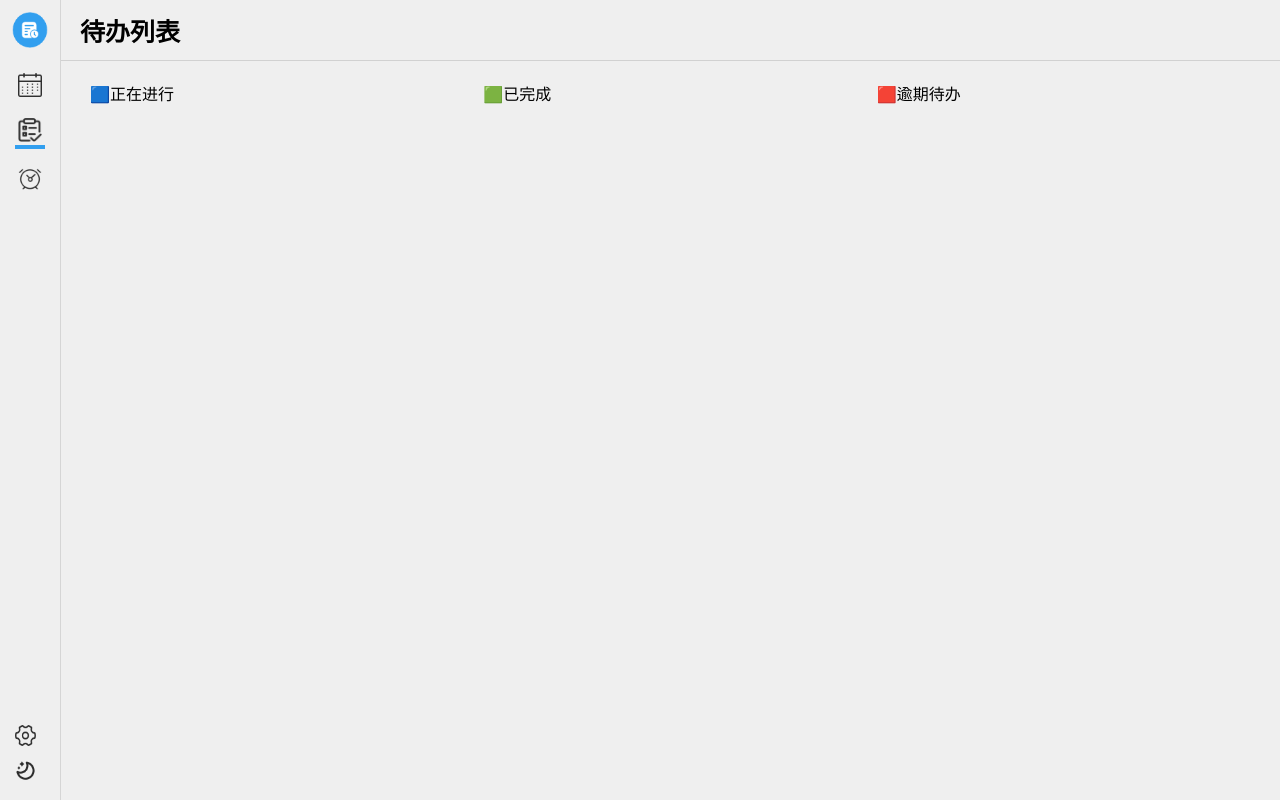
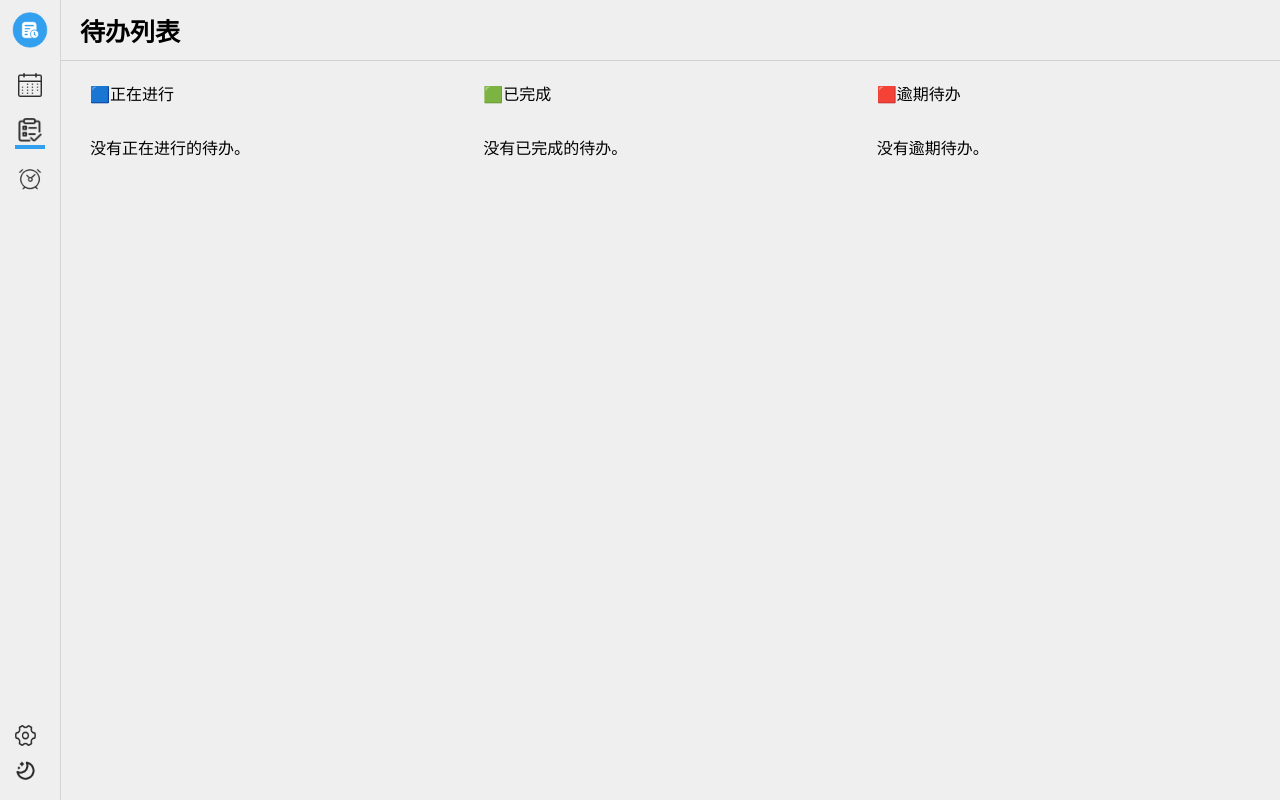
Before and after one commit to zhenghaoyang24/you-todo, a Vue app: page /todo in a window 1280 px wide. Built offline with nearby package versions, Linux system fonts and the light colour scheme.

Commit message:
feat:add no item tip

```diff
--- a/src/assets/main.css
+++ b/src/assets/main.css
@@ -23,7 +23,6 @@
   -webkit-box-shadow:inset 0 0 6px rgba(0,0,0,.3);
   background-color:var(--webkit-scrollbar-track-bgc);
 }
-
 html, body{
   overflow-x: hidden;
   min-width: 940px;
--- a/src/components/DateTodoItemBox.vue
+++ b/src/components/DateTodoItemBox.vue
@@ -100,9 +100,11 @@ const changeTodoState = (item) => {
     outline: none;
     background-color: var(--you-background-color);
     font-size: 18px;
+
   }
 
   > div {
+    transition: all var(--transition-time);
     color: var(--p-text-color);
     font-size: 10px;
     font-weight: 500;
--- a/src/components/TodayTodoControl.vue
+++ b/src/components/TodayTodoControl.vue
@@ -85,7 +85,7 @@ const addTodoBtnFn = () => {
   <div class="add-todo-box" tabindex="-1" v-show="addTodoAllow(selectedDate)">
     <div class="add-todo-input">
       <TodoGradeColor box-height="20" box-width="20" v-model="modelValue"></TodoGradeColor>
-      <input @keyup.enter="addTodoBtnFn" type="text" placeholder='添加待办' v-model.trim="todoTitle">
+      <input @keyup.enter="addTodoBtnFn" type="text" placeholder="添加待办" v-model.trim="todoTitle">
     </div>
     <div class="el-date-picker-box">
       <el-date-picker @focus="errorMsg = ''"
--- a/src/stores/todo.js
+++ b/src/stores/todo.js
@@ -5,7 +5,8 @@ import hashUtil from "@/utils/hashUtil.js";
 export const useTodoStorage = defineStore(
     'todos',
     ()=>{
-        const todoListStorage = ref([])
+        const todoListStorage = ref([
+        ])
         const  addTodoStorage = (todayBoolean,todoTitle,gradeColor,startArr,endArr)=>{
             const todoItemStorage ={
                 todoId: 'id',
--- a/src/views/ToDoView.vue
+++ b/src/views/ToDoView.vue
@@ -33,19 +33,22 @@ const todoOverdue = computed(() => {
       <div class="todo-list-category-box" style="flex: 1">
         <div>🟦正在进行</div>
         <div class="todo-list-item-box">
-          <DateTodoItemBox v-for="item in todoIng" :key="item.todoId" :todo-item="item"></DateTodoItemBox>
+          <div v-if="todoIng.length===0" class="todo-list-item-no">没有正在进行的待办。</div>
+          <DateTodoItemBox v-else v-for="item in todoIng" :key="item.todoId" :todo-item="item"></DateTodoItemBox>
         </div>
       </div>
       <div class="todo-list-category-box" style="flex: 1">
         <div>🟩已完成</div>
         <div class="todo-list-item-box">
-          <DateTodoItemBox v-for="item in todoAlready" :key="item.todoId" :todo-item="item"></DateTodoItemBox>
+          <div v-if="todoAlready.length===0" class="todo-list-item-no">没有已完成的待办。</div>
+          <DateTodoItemBox v-else v-for="item in todoAlready" :key="item.todoId" :todo-item="item"></DateTodoItemBox>
         </div>
       </div>
       <div class="todo-list-category-box" style="flex: 1">
         <div>🟥逾期待办</div>
         <div class="todo-list-item-box">
-          <DateTodoItemBox v-for="item in todoOverdue" :key="item.todoId" :todo-item="item"></DateTodoItemBox>
+          <div v-if="todoOverdue.length===0" class="todo-list-item-no">没有逾期待办。</div>
+          <DateTodoItemBox v-else v-for="item in todoOverdue" :key="item.todoId" :todo-item="item"></DateTodoItemBox>
         </div>
       </div>
     </div>
@@ -53,7 +56,13 @@ const todoOverdue = computed(() => {
 </template>
 
 <style scoped>
+.todo-list-item-no{
+  padding-top: 20px;
+  color:var(--p-text-color);
+  transition: all var(--transition-time);
+}
 .todo-list-item-box {
+  transition: all var(--transition-time);
   padding: 10px 0;
   overflow-y: scroll;
   overflow-x: hidden;
@@ -64,7 +73,7 @@ const todoOverdue = computed(() => {
 
 .todo-list-item-box::-webkit-scrollbar {
   width: 3px;
-  /*  background-color: var(--you-background-color);*/
+  transition: all var(--transition-time);
   background: none;
 }
 
@@ -72,21 +81,23 @@ const todoOverdue = computed(() => {
  内阴影+圆角*/
 .todo-list-item-box::-webkit-scrollbar-track {
   -webkit-box-shadow: none;
+  transition: all var(--transition-time);
 }
 
 /*定义滑块
  内阴影+圆角*/
 .todo-list-item-box::-webkit-scrollbar-thumb {
-  background-color: var(--webkit-scrollbar-track-bgc);
+  transition: all var(--transition-time);
+  /*background-color: var(--webkit-scrollbar-track-bgc);*/
+  background: none;
 }
-
-
 .todo-list-category-box {
   display: flex;
   flex-direction: column;
   padding: 10px;
 
   > div {
+    transition: all var(--transition-time);
     color: var(--p-text-color);
   }
 }
@@ -97,12 +108,14 @@ const todoOverdue = computed(() => {
   flex: 1;
   border-top: 1px solid var(--el-border-color-light);
   padding: 10px 20px;
+  transition: all var(--transition-time);
 }
 
 .todo-list-view-title {
   padding: 12px 20px;
   font-size: 25px;
   font-weight: bold;
+  transition: all var(--transition-time);
   color: var(--p-text-color);
 }
 
@@ -111,5 +124,6 @@ const todoOverdue = computed(() => {
   flex-direction: column;
   height: 100vh;
   overflow: hidden;
+
 }
 </style>
```
